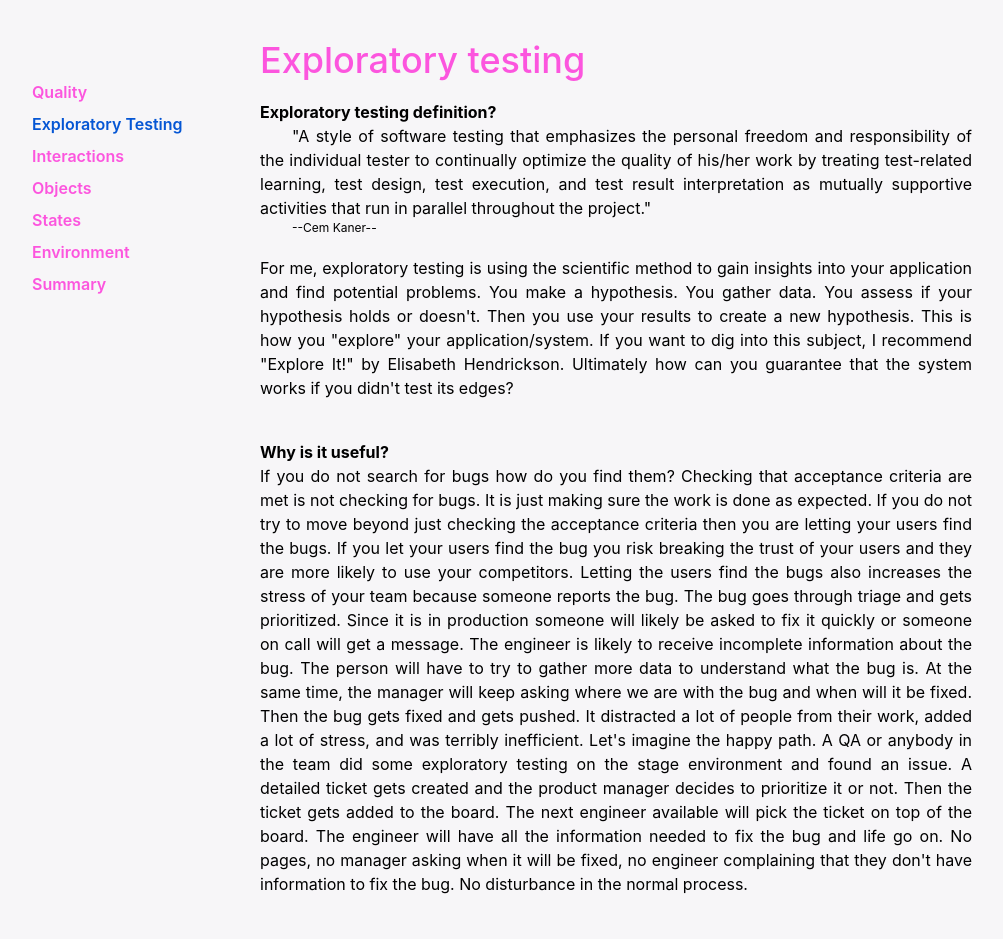
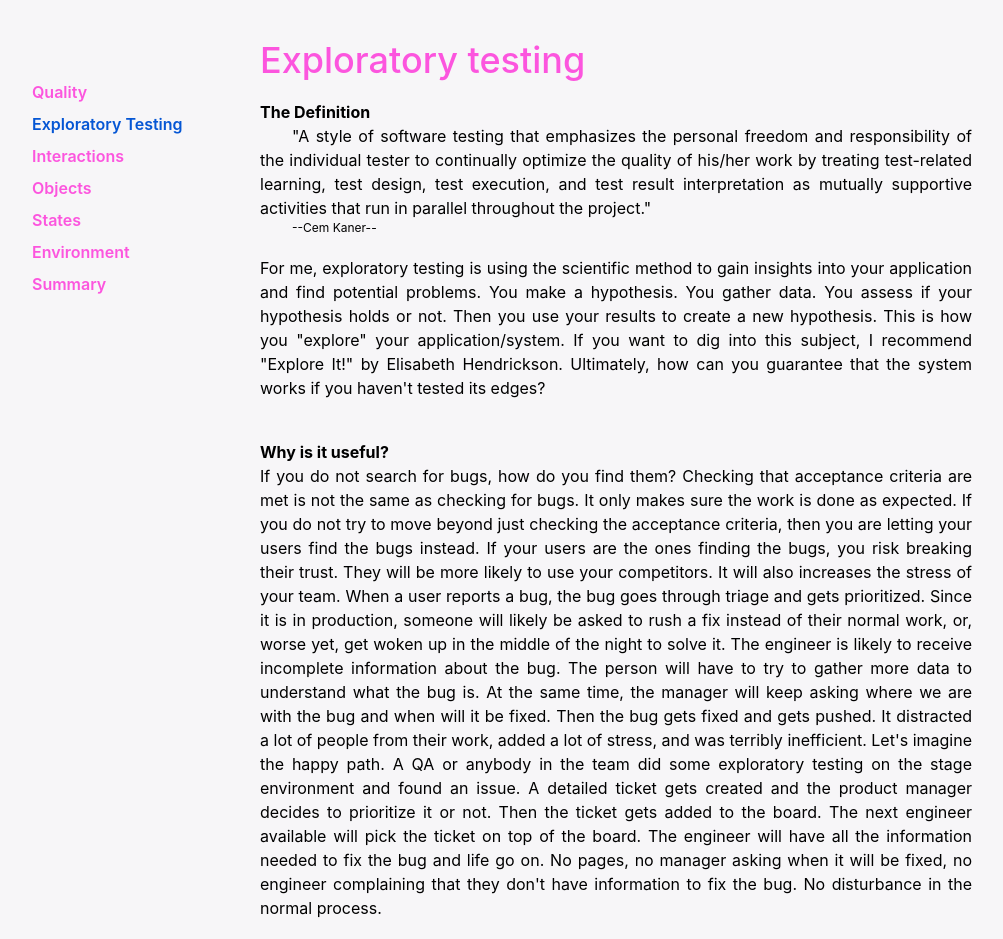
Before and after one commit to willot/Quality, a React (Create React App) app: page /exploratoryTesting in a window 1280 px wide. Shown: the top 939 px of the page, without its empty margins (144-1147 px from the left). Built offline with nearby package versions, Linux system fonts and the light colour scheme.

Commit message:
bunch of grammar and styling

```diff
--- a/src/pages/ExploratoryTesting.tsx
+++ b/src/pages/ExploratoryTesting.tsx
@@ -16,7 +16,7 @@ export const ExploratoryTesting = () => {
                 <section className="bg-white-bg h-full text-black text-justify py-10 px-1">
                     <h1 className="text-4xl font-medium pb-5 text-pink">Exploratory testing </h1>
                     <section className="pb-10">
-                        <h2 className="font-bold">Exploratory testing definition?</h2>
+                        <h2 className="font-bold">The Definition</h2>
                         <p className="indent-8"> "A style of software testing that emphasizes the personal freedom and
                             responsibility of the individual tester to continually optimize the quality of his/her work
                             by
@@ -26,21 +26,21 @@ export const ExploratoryTesting = () => {
                         <p className="text-xs indent-8 pb-5">--Cem Kaner--</p>
                         <p>For me, exploratory testing is using the scientific method to gain insights into your
                             application and find potential problems. You make a hypothesis. You gather data. You assess
-                            if your hypothesis holds or doesn't. Then you use your results to create a new hypothesis.
+                            if your hypothesis holds or not. Then you use your results to create a new hypothesis.
                             This is how you "explore" your application/system. If you want to dig into this subject, I
-                            recommend "Explore It!" by Elisabeth Hendrickson. Ultimately how can you guarantee that the
-                            system works if you didn't test its edges?</p>
+                            recommend "Explore It!" by Elisabeth Hendrickson. Ultimately, how can you guarantee that the
+                            system works if you haven't tested its edges?</p>
                     </section>
                     <section className="pb-10">
                         <h2 className="font-bold">Why is it useful?</h2>
-                        <p>If you do not search for bugs how do you find them? Checking that acceptance criteria are met
-                            is not checking for bugs. It is just making sure the work is done as expected. If you do not
-                            try to move beyond just checking the acceptance criteria then you are letting your users
-                            find the bugs. If you let your users find the bug you risk breaking the trust of your users
-                            and they are more likely to use your competitors. Letting the users find the bugs also
-                            increases the stress of your team because someone reports the bug. The bug goes through
-                            triage and gets prioritized. Since it is in production someone will likely be asked to fix
-                            it quickly or someone on call will get a message. The engineer is likely to receive
+                        <p>If you do not search for bugs, how do you find them? Checking that acceptance criteria are met
+                            is not the same as checking for bugs. It only makes sure the work is done as expected. If you do not
+                            try to move beyond just checking the acceptance criteria, then you are letting your users
+                            find the bugs instead. If your users are the ones finding the bugs, you risk breaking their trust.
+                            They will be more likely to use your competitors. It will also
+                            increases the stress of your team. When a user reports a bug, the bug goes through
+                            triage and gets prioritized. Since it is in production, someone will likely be asked to rush a fix instead of their normal work,
+                            or, worse yet, get woken up in the middle of the night to solve it. The engineer is likely to receive
                             incomplete information about the bug. The person will have to try to gather more data to
                             understand what the bug is. At the same time, the manager will keep asking where we are with
                             the bug and when will it be fixed. Then the bug gets fixed and gets pushed. It distracted a
--- a/src/pages/Home.tsx
+++ b/src/pages/Home.tsx
@@ -222,19 +222,19 @@ export const Home = () => {
                         {test4}
                     </SyntaxHighlighter>
                     <section className="pt-10">
-                        <p>These simple tests can seem useless. They are extremely easy to reproduce manually and ensure
-                            that the functionality works correctly. Yes, but it would be missing the point. The value of
-                            the tests is that they can be repeated cheaply and at will. You can run them when committing
-                            or when pushing code. They ensure that nothing new breaks the current functionality. They
-                            also act as documentation of the expected behavior. They are regression tests.
+                        <p>These simple tests can seem useless at first. They are extremely easy to reproduce manually and ensure
+                            that the functionality works correctly. However, that would be missing the point. The value of
+                            the tests is that they can be repeated without wasting developer or QA time, and streamlines acceptance for deployment. You can run them when committing
+                            or pushing code. They ensure that nothing new breaks the current functionality, adn
+                            also act as documentation of expected behavior. They are regression tests.
                         </p>
                         <p className="pt-2">Nonetheless, tests are not bulletproof. If I wanted to cover all the
-                            possibilities I could have written at least 15 more tests... Which would be silly. To take
-                            an analogy that Elizabeth Hendrickson uses in her book "Explore It!". Tests are a net, the
-                            more tests the tighter the weaves are but you will always have gaps.</p>
-                        <p className="pt-2 text-pink font-semibold">For me, one of the most important values of the
-                            tests that often get missed is that they remove the tedious, boring, unimportant part of
-                            testing. These automated tests give time back to the professional testers to do the
+                            possibilities, I could have written at least 15 more tests... Which would be impractical. To use
+                            an analogy from Elizabeth Hendrickson's book, "Explore It!": Tests are a net, the
+                            more tests, the tighter the weaves are, but you will always have gaps.</p>
+                        <p className="pt-2 text-pink font-semibold">For me, one of the most important values of automated
+                            tests that often get missed, is that they remove the tedious, boring, unimportant parts of
+                            quality control. These automated tests give time back to the professional testers to do the
                             essential testing: usability testing, stress testing, accessibility testing, load testing,
                             and EXPLORATORY testing!</p>
                     </section>
```
